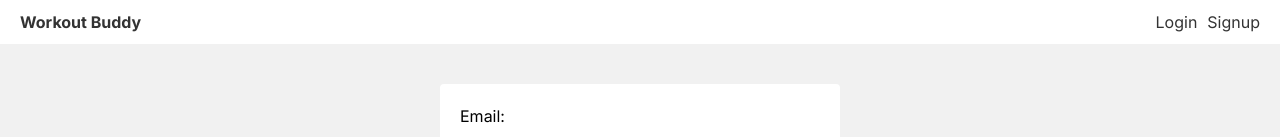
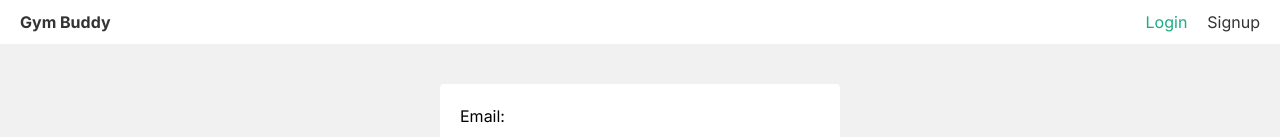
Before and after one commit to BryanElmer/WorkoutApp_Frontend, a Next.js app: page /login in a window 1280 px wide. Shown: the top 137 px of the page. Built offline with nearby package versions, Linux system fonts and the light colour scheme.

Commit message:
add styles for navbar

```diff
--- a/src/components/Navbar/index.module.css
+++ b/src/components/Navbar/index.module.css
@@ -20,7 +20,13 @@
   align-items: center;
 }
 .nav a {
-  margin-left: 10px;
+  margin-left: 20px;
+}
+.nav a:hover {
+  color: #1aac83;
+}
+.activeLink {
+  color: #1aac83 !important;
 }
 .nav button {
   background: #fff;
--- a/src/components/Navbar/index.tsx
+++ b/src/components/Navbar/index.tsx
@@ -2,12 +2,16 @@
 
 import Link from "next/link"
 import styles from "./index.module.css"
+import { usePathname } from "next/navigation";
+
 import { useLogout } from "@/hooks/useLogout"
 import { useAuthContext } from "@/hooks/useAuthContext";
 
 const Navbar = () => {
   const { logout } = useLogout()
   const { state } = useAuthContext()
+  const pathName = usePathname()
+  console.log(pathName === '/login')
 
   const handleClick = () => {
     logout()
@@ -17,7 +21,7 @@ const Navbar = () => {
     <header className={styles.navbar}>
       <div className={styles.container}>
         <Link href={"/"}>
-          <h1 className="font-bold">Workout Buddy</h1>
+          <h1 className="font-bold">Gym Buddy</h1>
         </Link>
         <nav className={styles.nav}>
           {state.user && (
@@ -28,8 +32,8 @@ const Navbar = () => {
           )}
           {!state.user && (
             <div>
-              <Link href={"/login"}>Login</Link>
-              <Link href={"/signup"}>Signup</Link>
+              <Link href={"/login"} className={pathName === "/login" ? styles.activeLink : ""}>Login</Link>
+              <Link href={"/signup"} className={pathName === "/signup" ? styles.activeLink : ""}>Signup</Link>
             </div>
           )}
         </nav>
```
